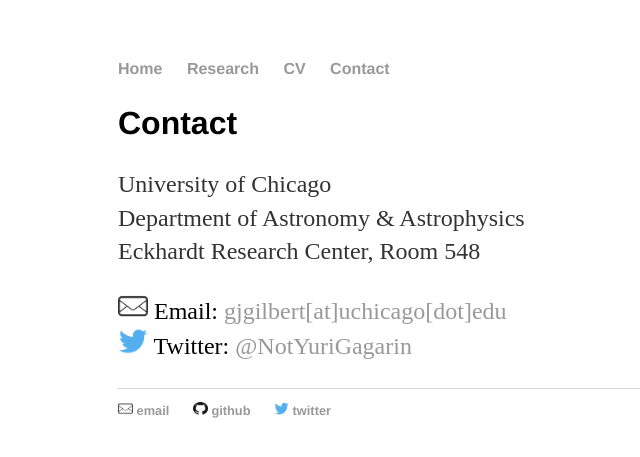
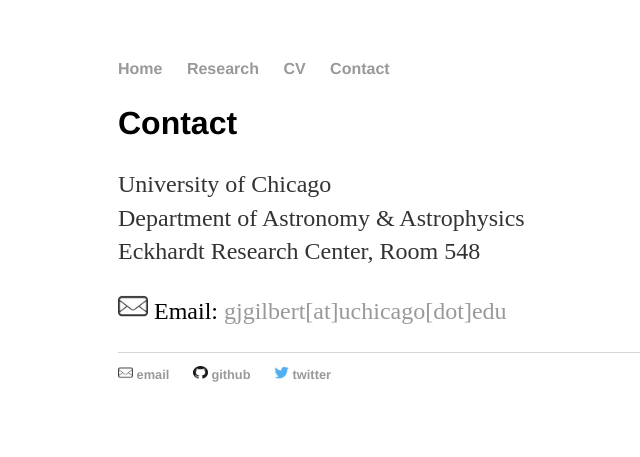
Before and after one commit to gjgilbert/gjgilbert.github.io, a Jekyll site: the page built from contact/index.html, in a window 1280 px wide. Shown: the top 457 px of the page, without its empty margins (74-714 px from the left). Built offline with Jekyll 4.4.1, drawn with Linux system fonts in a browser that asks for light colours.

Commit message:
Update index.html

```diff
--- a/contact/index.html
+++ b/contact/index.html
@@ -10,5 +10,4 @@ title: Greg Gilbert - Contact
   Eckhardt Research Center, Room 548</p>
 
   <p><img src="email_icon.png" width="30", height="26"><font color="black"> Email: <a href="mailto:gjgilbert[at]uchicago[dot]edu">gjgilbert[at]uchicago[dot]edu</a></font><br>
-  <img src="twitter_icon.png" width="30", height="26"><font color="black"> Twitter: <a href="https://twitter.com/notyurigagarin">@NotYuriGagarin</a></font></p>
 </div><!-- /.blurb -->
```
